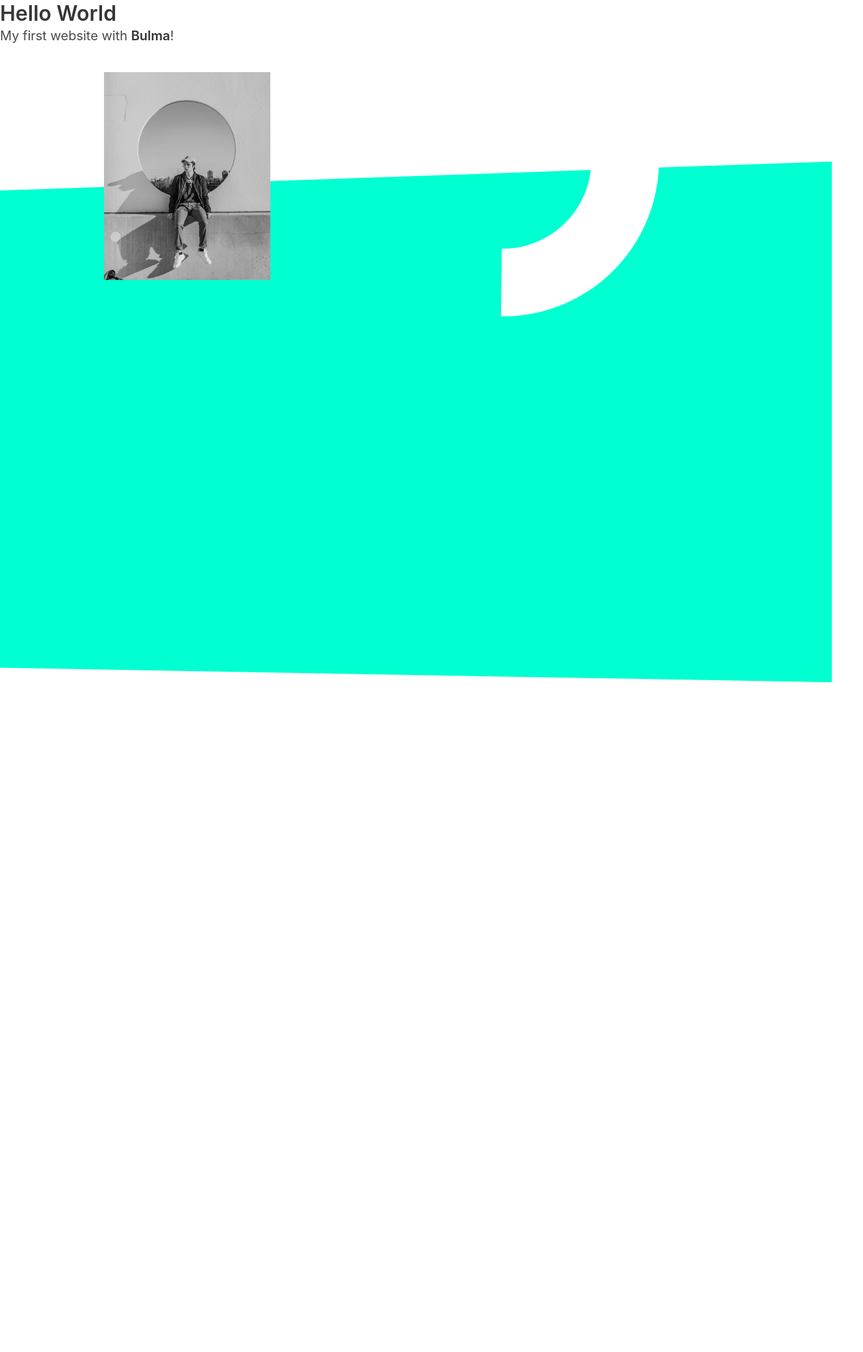
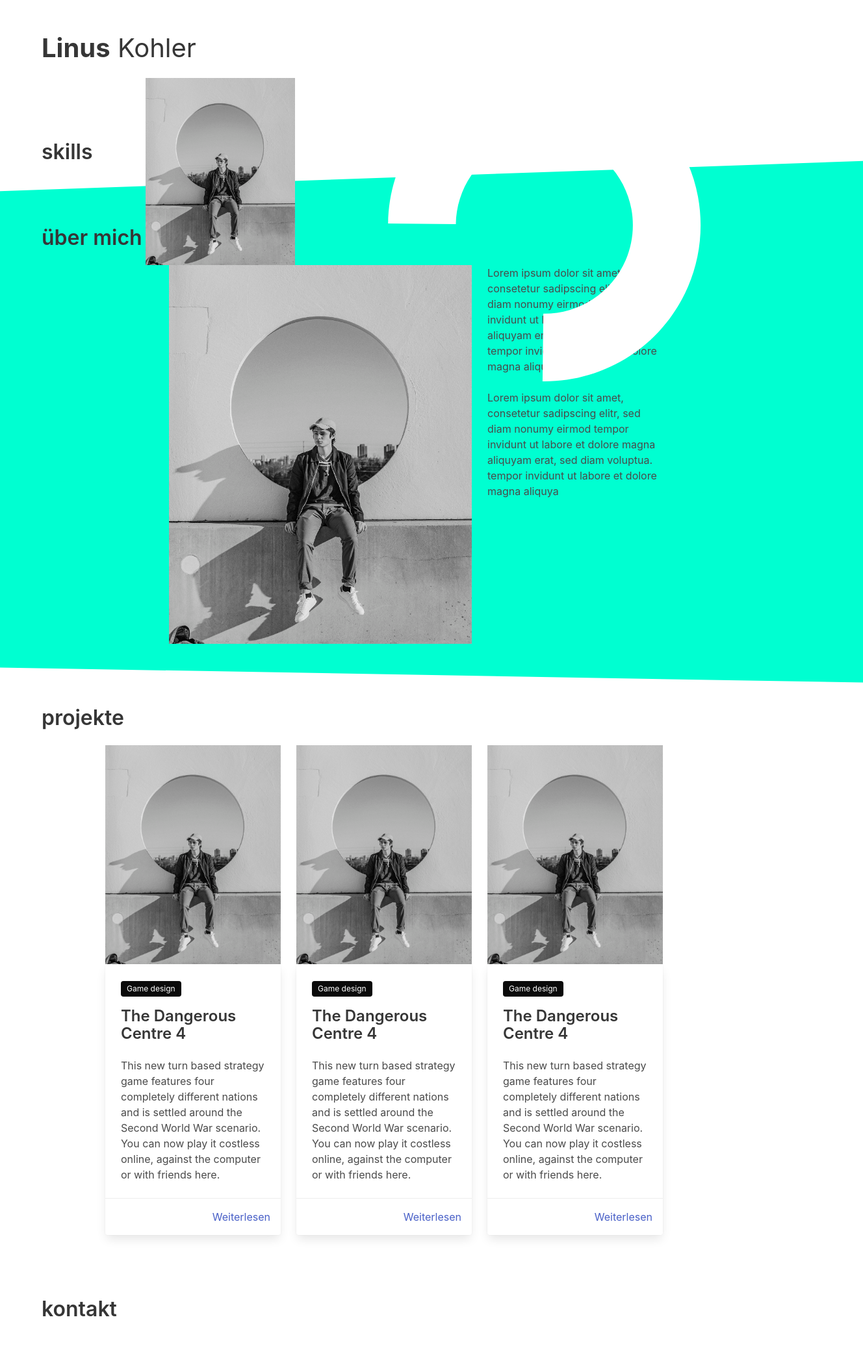
Before and after one commit to davidmaissen/ws3c_portfolio, a plain HTML site: page index.html in a window 1280 px wide. Shown: the part 49-2130 px from the top of the page at 65% size, 1328 px wide, since content can reach past the window. Before the commit the page ends 1099 px from the top, so only its background shows below. Drawn offline with nearby package versions, Linux system fonts and the light colour scheme.

Commit message:
Added section content

```diff
--- a/css/main.css
+++ b/css/main.css
@@ -1,9 +1,13 @@
+.section {
+
+}
+
 .section-start{
 
 }
 
 
-.angular-bg{
+.angular-bg {
     position: absolute;
     top:-20em;
     height: 20em;
@@ -22,13 +26,11 @@
     top:40em;
     left: 0;
     right: 0;
+    margin-left: -3em;
     z-index: -1;
-
 }
 
-
 .angular-bg:after {
-
     content: "";
     background: #00FFD1;
     height: 18em;
@@ -37,13 +39,13 @@
     top:70em;
     left: 0;
     right: 0;
+    margin-left: -3em;
     z-index: -1;
 }
 
-.start-image{
+.start-image {
     width: 20%;
     position: absolute;
-    top:10em;
     left: 10em;
     right: 0;
     z-index: 10;
@@ -51,7 +53,7 @@
 
 .ellipse{
     position: absolute;
-    top:0em;
+    top:0;
     left: 30em;
     z-index: 100;
 }
--- a/index.html
+++ b/index.html
@@ -21,17 +21,17 @@
 
     <div id="navbarBasicExample" class="navbar-menu">
         <div class="navbar-end">
-            <a class="navbar-item">
+            <a class="navbar-item" href="#section-skills">
                 skills
             </a>
 
-            <a class="navbar-item">
+            <a class="navbar-item" href="#section-aboutMe">
                 über mich
             </a>
-            <a class="navbar-item">
+            <a class="navbar-item" href="#section-projects">
                 projekte
             </a>
-            <a class="navbar-item">
+            <a class="navbar-item" href="#section-contact">
                 kontakt
             </a>
 
@@ -39,16 +39,12 @@
     </div>
 </nav>
 <!--- NAV --->
-<section class="section-start">
-    <div class=" is-fullheight is-primary is-bold">
-
-        <h1 class="title">
-            Hello World
+<!-- SECTIONS -->
+<section id="section-start" class="section">
+    <div class="container is-widescreen">
+        <h1 class="title is-2 has-text-weight-normal">
+            <strong class="has-text-weight-bold">Linus</strong> Kohler
         </h1>
-        <p class="subtitle">
-            My first website with <strong>Bulma</strong>!
-        </p>
-
         <div class="start-image">
             <img src="img/rayul-_M6gy9oHgII-unsplash.jpg" alt="portrait">
         </div>
@@ -57,18 +53,148 @@
                 <path d="M53.2251 292.906C53.7696 245.353 68.403 199.029 95.2749 159.792C122.147 120.556 160.05 90.1684 204.192 72.4736C248.334 54.7787 296.732 50.5708 343.265 60.382C389.799 70.1932 432.378 93.5828 465.618 127.593C498.859 161.603 521.267 204.707 530.01 251.453C538.754 298.198 533.439 346.487 514.738 390.212C496.037 433.938 464.79 471.136 424.948 497.102C385.107 523.069 338.46 536.638 290.906 536.093L292.1 431.849C319.036 432.157 345.458 424.471 368.026 409.763C390.593 395.055 408.292 373.985 418.885 349.217C429.478 324.45 432.488 297.098 427.536 270.619C422.584 244.141 409.891 219.726 391.062 200.461C372.234 181.197 348.116 167.948 321.758 162.391C295.4 156.833 267.986 159.217 242.982 169.24C217.979 179.263 196.509 196.475 181.288 218.7C166.067 240.925 157.778 267.164 157.47 294.1L53.2251 292.906Z" fill="white"/>
             </svg>
         </div>
-
-
     </div>
-    <div class="angular-bg">
-
-
+    <div class="angular-bg"></div>
+</section>
+<section id="section-skills" class="section">
+    <div class="container is-widescreen">
+        <div class="columns is-multiline">
+            <div class="column is-12">
+                <h1 class="title">
+                    skills
+                </h1>
+            </div>
+        </div>
     </div>
 </section>
-<section class="section-skills">
+<section id="section-aboutMe" class="section">
+
     <div class="container is-widescreen">
+        <div class="columns is-multiline">
+            <div class="column is-12">
+                <h1 class="title">
+                    über mich
+                </h1>
+            </div>
+            <div class="column is-2">
+            </div>
+            <div class="column">
+                <div class="image">
+                    <img src="img/rayul-_M6gy9oHgII-unsplash.jpg" alt="portrait">
+                </div>
+            </div>
+            <div class="column is-3">
+                <div class="block">
+                    Lorem ipsum dolor sit amet, consetetur sadipscing elitr, sed diam nonumy eirmod tempor invidunt ut labore et dolore magna aliquyam erat, sed diam voluptua. tempor invidunt ut labore et dolore magna aliquya
+                </div>
+                <div class="block">
+                    Lorem ipsum dolor sit amet, consetetur sadipscing elitr, sed diam nonumy eirmod tempor invidunt ut labore et dolore magna aliquyam erat, sed diam voluptua. tempor invidunt ut labore et dolore magna aliquya
+                </div>
+            </div>
+            <div class="column is-2">
 
+            </div>
+        </div>
     </div>
 </section>
+<section id="section-projects" class="section">
+
+    <div class="container is-widescreen">
+        <div class="columns is-multiline">
+            <div class="column is-12">
+                <h1 class="title">
+                    projekte
+                </h1>
+            </div>
+            <div class="column is-1">
+
+            </div>
+            <div class="column is-3">
+                <div class="image">
+                    <img src="img/rayul-_M6gy9oHgII-unsplash.jpg" alt="portrait">
+                </div>
+                <div class="card">
+                    <div class="card-content">
+                        <p class="tag is-black mb-4">
+                            Game design
+                        </p>
+                        <p class="title is-4">
+                            The Dangerous Centre 4
+                        </p>
+                        <div class="content">
+                            This new turn based strategy game features four completely different nations and is settled around the Second World War scenario. You can now play it costless online, against the computer or with friends here.
+                        </div>
+                    </div>
+                    <footer class="card-footer">
+                        <div class="container">
+                            <a href="" class="is-pulled-right m-4">Weiterlesen</a>
+                        </div>
+                    </footer>
+                </div>
+            </div>
+            <div class="column is-3">
+                <div class="image">
+                    <img src="img/rayul-_M6gy9oHgII-unsplash.jpg" alt="portrait">
+                </div>
+                <div class="card">
+                    <div class="card-content">
+                        <p class="tag is-black mb-4">
+                            Game design
+                        </p>
+                        <p class="title is-4">
+                            The Dangerous Centre 4
+                        </p>
+                        <div class="content">
+                            This new turn based strategy game features four completely different nations and is settled around the Second World War scenario. You can now play it costless online, against the computer or with friends here.
+                        </div>
+                    </div>
+                    <footer class="card-footer">
+                        <div class="container">
+                            <a href="" class="is-pulled-right m-4">Weiterlesen</a>
+                        </div>
+                    </footer>
+                </div>
+            </div>
+            <div class="column is-3">
+                <div class="image">
+                    <img src="img/rayul-_M6gy9oHgII-unsplash.jpg" alt="portrait">
+                </div>
+                <div class="card">
+                    <div class="card-content">
+                        <p class="tag is-black mb-4">
+                            Game design
+                        </p>
+                        <p class="title is-4">
+                            The Dangerous Centre 4
+                        </p>
+                        <div class="content">
+                            This new turn based strategy game features four completely different nations and is settled around the Second World War scenario. You can now play it costless online, against the computer or with friends here.
+                        </div>
+                    </div>
+                    <footer class="card-footer">
+                        <div class="container">
+                            <a href="" class="is-pulled-right m-4">Weiterlesen</a>
+                        </div>
+                    </footer>
+                </div>
+            </div>
+            <div class="column is-1">
+
+            </div>
+        </div>
+    </div>
+</section>
+<section id="section-contact" class="section">
+    <div class="container is-widescreen">
+        <div class="columns is-multiline">
+            <div class="column is-12">
+                <h1 class="title">
+                    kontakt
+                </h1>
+            </div>
+        </div>
+    </div>
+</section>
+<!-- SECTIONS -->
 </body>
 </html>
```
